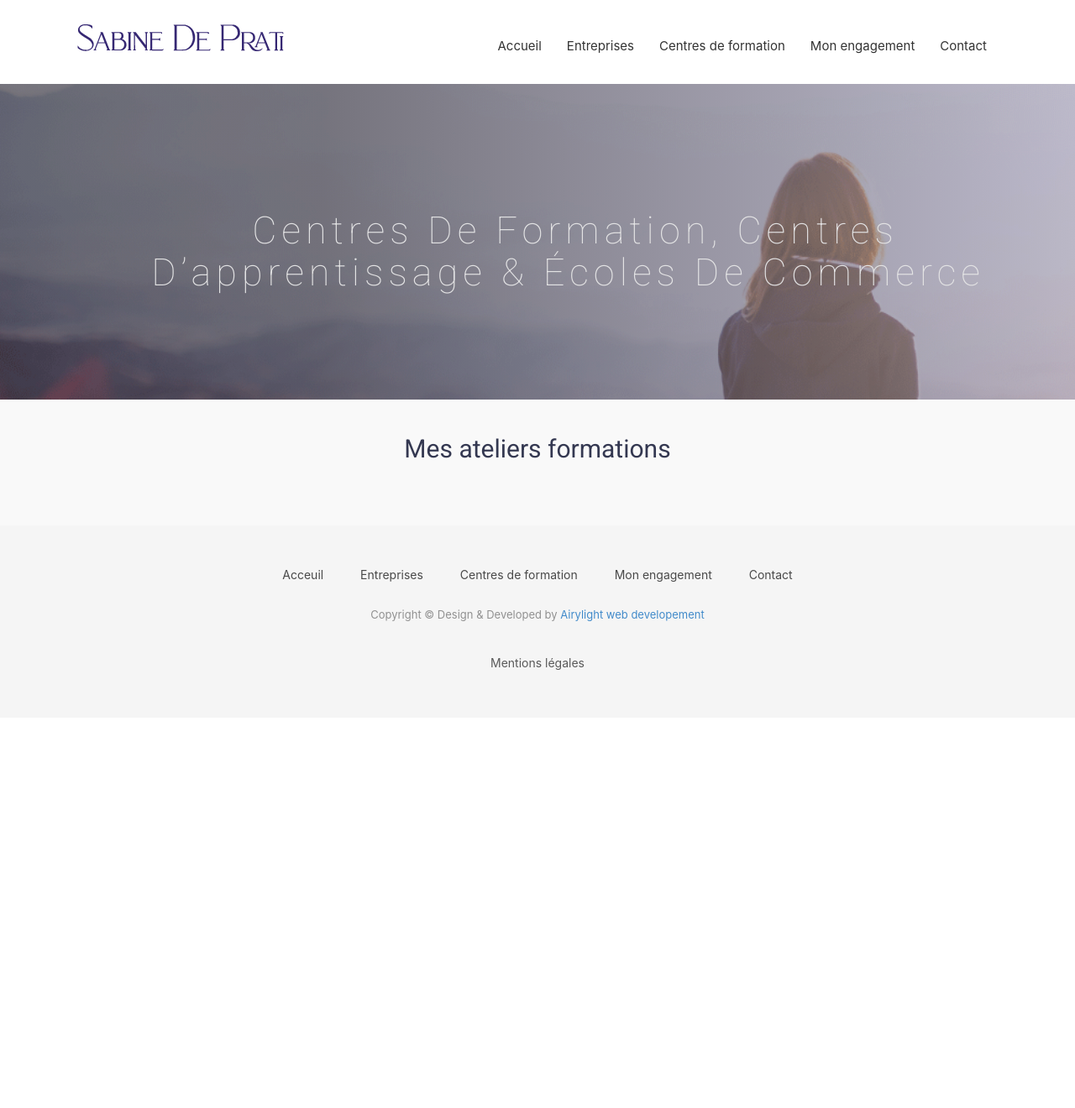
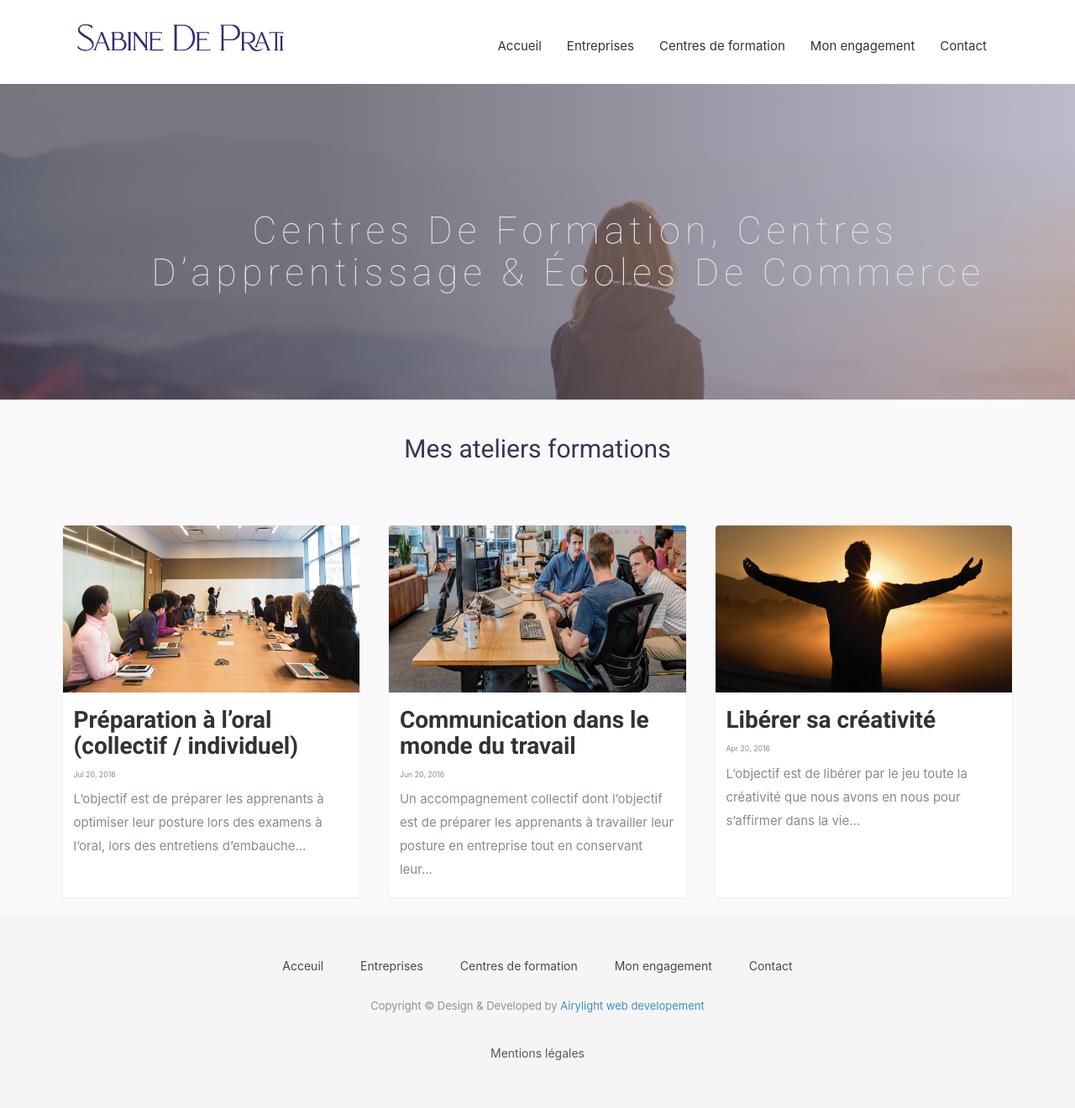
Before and after one commit to IsmaelSANE/sabine-coach, a Jekyll site: the page built from blog.html, in a window 1280 px wide. Shown: the whole page at 84% size. Built offline with Jekyll 4.4.1, drawn with Linux system fonts in a browser that asks for light colours; nearby versions of some CDN libraries; some web fonts are replaced; before the commit the page ends 900 px from its top, so only the background shows below that.

```diff
--- /dev/null
+++ b/_posts/2016-04-20-liberer-sa-creativite.md
@@ -0,0 +1,21 @@
+---
+layout: post
+title: Libérer sa créativité
+summary: L’objectif est de libérer par le jeu toute la créativité que nous avons en nous pour s’affirmer dans la vie professionnelle et être pleinement soi-même.
+subtitle: Centres De Formation, Centres D’apprentissage & Écoles De Commerce
+blog: true
+link: Centres de formation
+cardstitle: Mes ateliers formations
+url: ateliers-formations
+featured-img: atelier-creativite
+---
+
+# Libérer sa créativité !!!
+
+L’objectif est de libérer par le jeu toute la créativité que nous avons en nous pour s’affirmer dans la vie professionnelle et être pleinement soi-même.
+
+Les plus :
+
+1. Se connecter à sa spontanéité naturelle pour libérer toute sa créativité
+2. Être dans le plaisir du jeu sans enjeu et sans se prendre au sérieux
+3. Moment récréatif et ludique
--- /dev/null
+++ b/_posts/2016-06-20-communication-dans-le-monde-du-travail.md
@@ -0,0 +1,22 @@
+---
+layout: post
+title: Communication dans le monde du travail
+summary: Un accompagnement collectif dont l’objectif est de préparer les apprenants à travailler leur posture en entreprise tout en conservant leur authenticité.
+meta: "Springfield"
+subtitle: Centres De Formation, Centres D’apprentissage & Écoles De Commerce
+blog: true
+link: Centres de formation
+cardstitle: Mes ateliers formations
+url: ateliers-formations
+featured-img: atelier-communication
+---
+
+# Comment communiquer avec professionnalisme et authenticité dans le monde du travail ?
+
+Un accompagnement collectif dont l’objectif est de préparer les apprenants à travailler leur posture en entreprise tout en conservant leur authenticité.
+
+Les plus :
+
+1. Renforcer l’estime de soi et la confiance en soi pour être préparé au monde de l’entreprise
+2. Travailler collectivement pour co-construire et apprendre mutuellement
+3. Avoir une posture professionnelle avant tout est le gage de la confiance que l’entreprise et/ou un client peut accorder à un futur salarié et/ou fournisseur à terme.
--- /dev/null
+++ b/_posts/2016-07-20-preparation-a-l-oral.md
@@ -0,0 +1,22 @@
+---
+layout: post
+blog: true
+title: Préparation à l’oral (collectif / individuel)
+summary: L’objectif est de préparer les apprenants à optimiser leur posture lors des examens à l’oral, lors des entretiens d’embauche…
+subtitle: Centres De Formation, Centres D’apprentissage & Écoles De Commerce
+link: Centres de formation
+cardstitle: Mes ateliers formations
+url: ateliers-formations
+featured-img: atelier-oral
+
+---
+
+# Préparation à l’oral (En collectif et/ou individuel)
+
+L’objectif est de préparer les apprenants à optimiser leur posture lors des examens à l’oral, lors des entretiens d’embauche…
+
+Les plus :
+
+1. Être capable de communiquer devant un public
+2. Être capable d’affirmer ses dires sans être déstabilisé par un jury, ou des individus lors d’un entretien d’embauche.
+3. Renforcer l’estime de soi et la confiance en soi
--- a/contact.html
+++ b/contact.html
@@ -15,7 +15,8 @@
             Je suis titulair d'un DU (Diplome Universitaire) en Coaching Entreprise passé à IAE de Bordeaux. <br>
             je suis également titulaire d'un Certification Approche coaching narratif
             passé à La Fabrique Narrative de Mérignac. <br>
-            Je suis actuellement en cours de validation de la Certification F.P.A (Formation Professionnelle pour Adultes).
+            Je suis actuellement en cours de validation de la Certification F.P.A (Formation Professionnelle pour Adultes). <br>
+            Je pratique le clown contemporain depuis 2014 et l'initiation depuis 2019 à l’improvisation théatrale.
           </p>
         </div>
       </div>
```
Also changed, not shown: _posts/2016-02-20-spectacle-a-theme.md (added, +25 -0 lines), _posts/2016-03-20-explorer-la-spontanee-attitude.md (added, +24 -0 lines), _posts/2016-08-20-mon-one-woman-show.md (added, +20 -0 lines), _posts/2017-10-15-explorer-vos-supers-pouvoirs-collectifs.md (added, +30 -0 lines), _posts/2017-11-15-explorer-vos-supers-pouvoirs-commerciaux.md (added, +25 -0 lines), work.html (+12 -12 lines), img/clients/CIC-logo.png (added), img/clients/EMCC-logo.png (added), img/clients/EPS-logo.png (added), img/clients/LISA-logo.png (added), img/clients/Theartre-du-chateau-logo.png (added), img/clients/credit-mutuel-logo.png (added).
